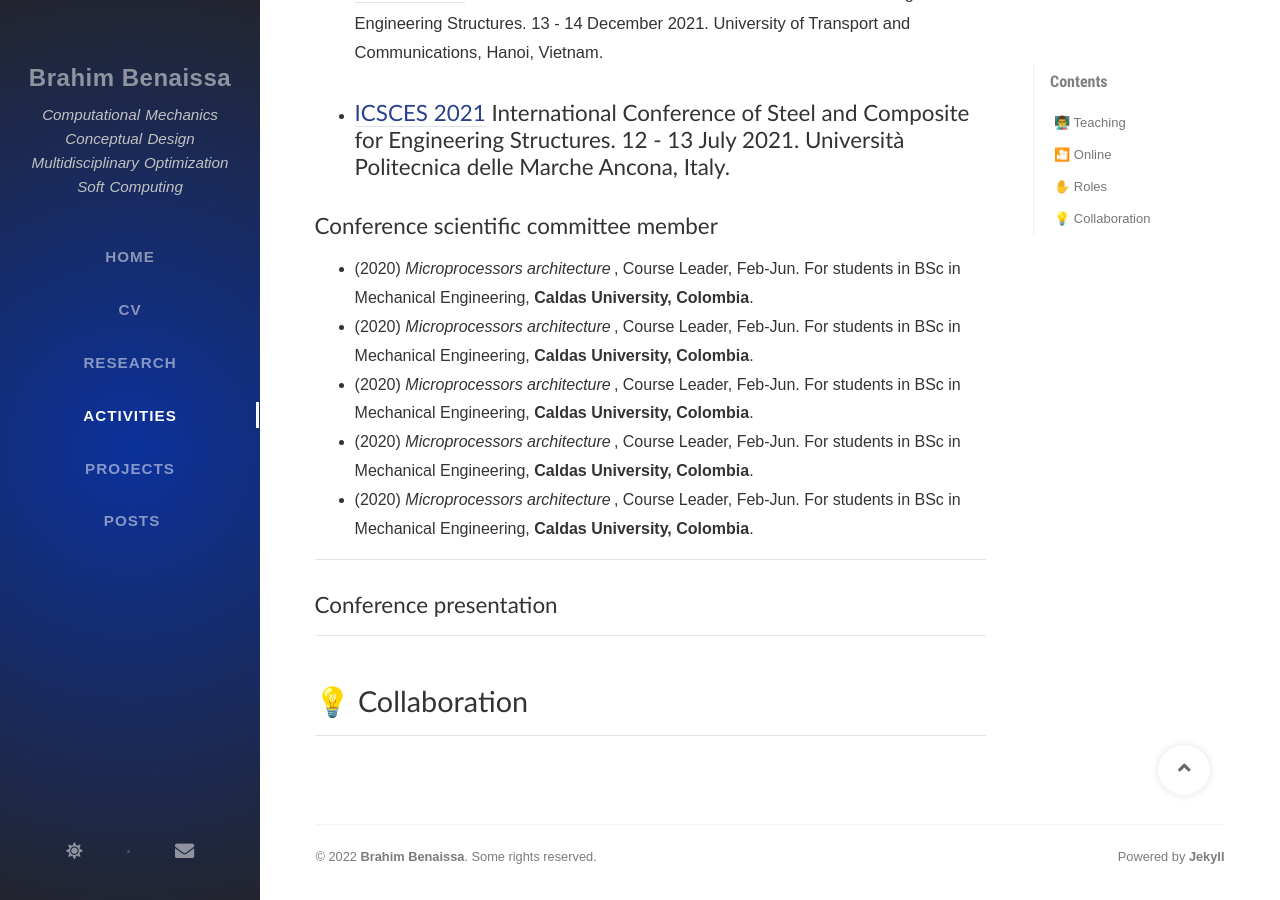
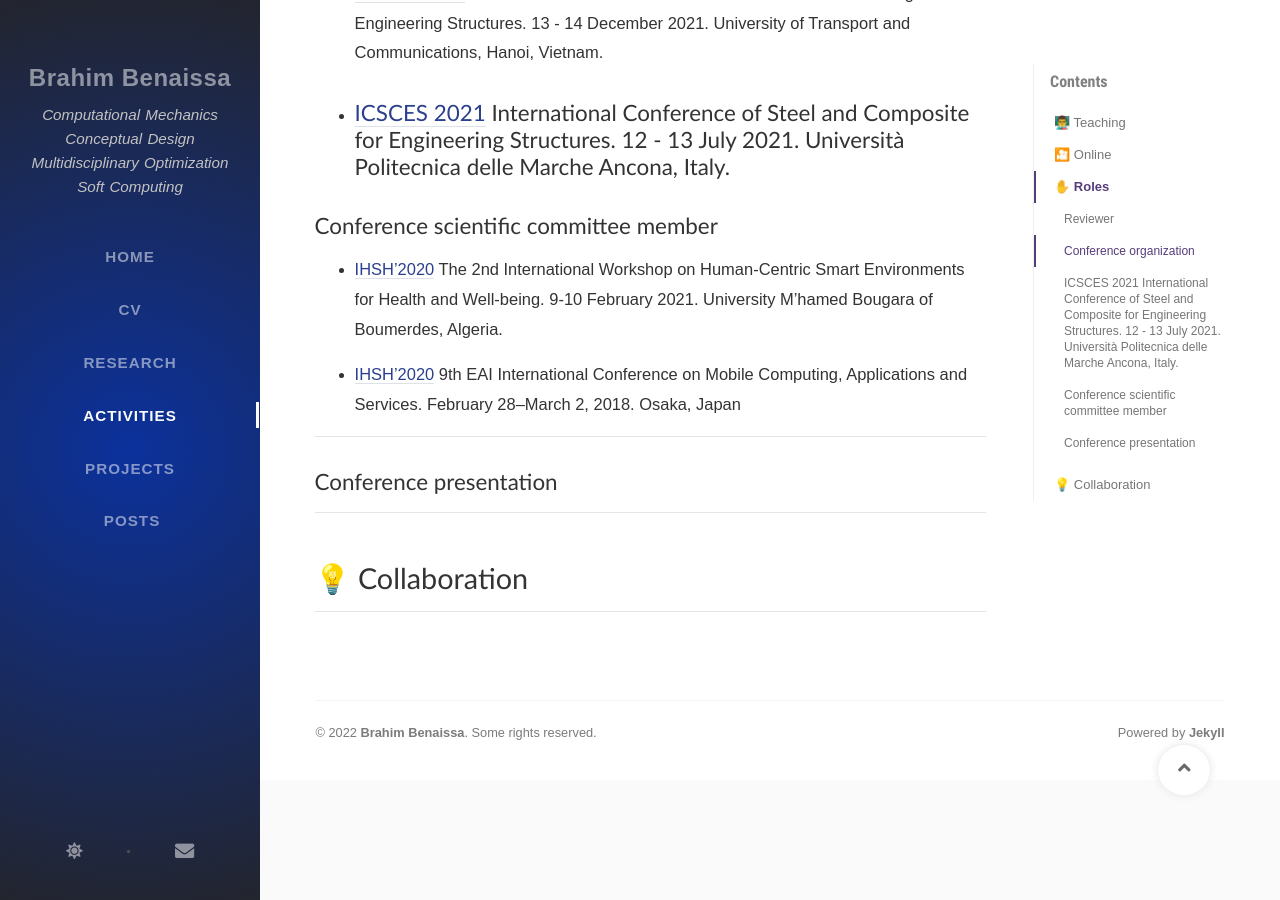
Before and after one commit to Brahim-Benaissa/Brahim-Benaissa.github.io, a Jekyll site: the page built from tabs/activities.md, in a window 1280 px wide and 900 px high, scrolled down 2025 px. Built offline with Jekyll 4.4.1, drawn with Linux system fonts in a browser that asks for light colours; nearby versions of some CDN libraries; some web fonts are replaced; comment, search, counter and statistics services are not loaded.

Commit message:
Update activities.md

```diff
--- a/tabs/activities.md
+++ b/tabs/activities.md
@@ -80,12 +80,9 @@
 
 ## Conference scientific committee member
 
-- (2020) *Microprocessors architecture*, Course Leader, Feb-Jun. For students in BSc in Mechanical Engineering, **Caldas University, Colombia**.
-- (2020) *Microprocessors architecture*, Course Leader, Feb-Jun. For students in BSc in Mechanical Engineering, **Caldas University, Colombia**.
-- (2020) *Microprocessors architecture*, Course Leader, Feb-Jun. For students in BSc in Mechanical Engineering, **Caldas University, Colombia**.
-- (2020) *Microprocessors architecture*, Course Leader, Feb-Jun. For students in BSc in Mechanical Engineering, **Caldas University, Colombia**.
-- (2020) *Microprocessors architecture*, Course Leader, Feb-Jun. For students in BSc in Mechanical Engineering, **Caldas University, Colombia**.
+- <a href="https://ieeexplore.ieee.org/xpl/conhome/9378700/proceeding" target="_blank"> IHSH'2020</a>  The 2nd International Workshop on Human-Centric Smart Environments for Health and Well-being.  9-10 February 2021. University M’hamed Bougara of Boumerdes, Algeria.
 
+- <a href="https://link.springer.com/book/10.1007/978-3-319-90740-6" target="_blank"> IHSH'2020</a>  9th EAI International Conference on Mobile Computing, Applications and Services. February 28–March 2, 2018. Osaka, Japan
 
 ---
 
```
